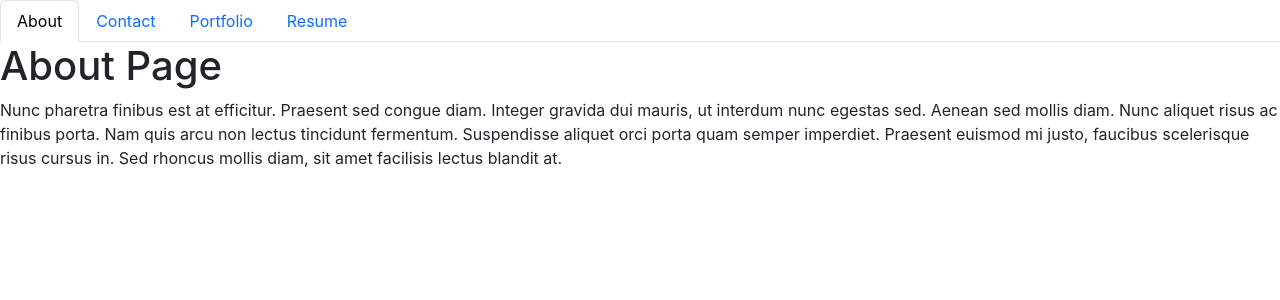
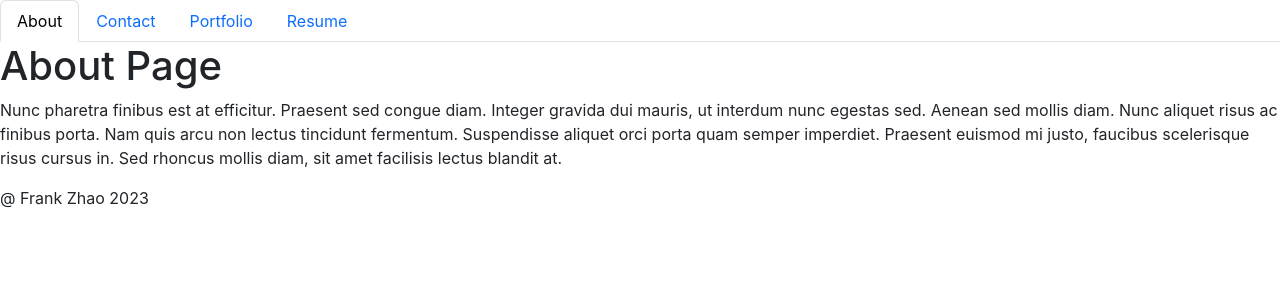
Before and after one commit to fzhao888/React-Portfolio, a React (Create React App) app: page / in a window 1280 px wide. Shown: the top 300 px of the page. Built offline with nearby package versions, Linux system fonts and the light colour scheme; the HTML template or start-up script is replaced by a standard one.

Commit message:
Added copyright to footer

```diff
--- a/src/components/Footer.js
+++ b/src/components/Footer.js
@@ -3,6 +3,7 @@ import React from 'react';
 function Footer(){
     return (
         <div>
+            @ Frank Zhao 2023
         </div>
     );
 };
```
